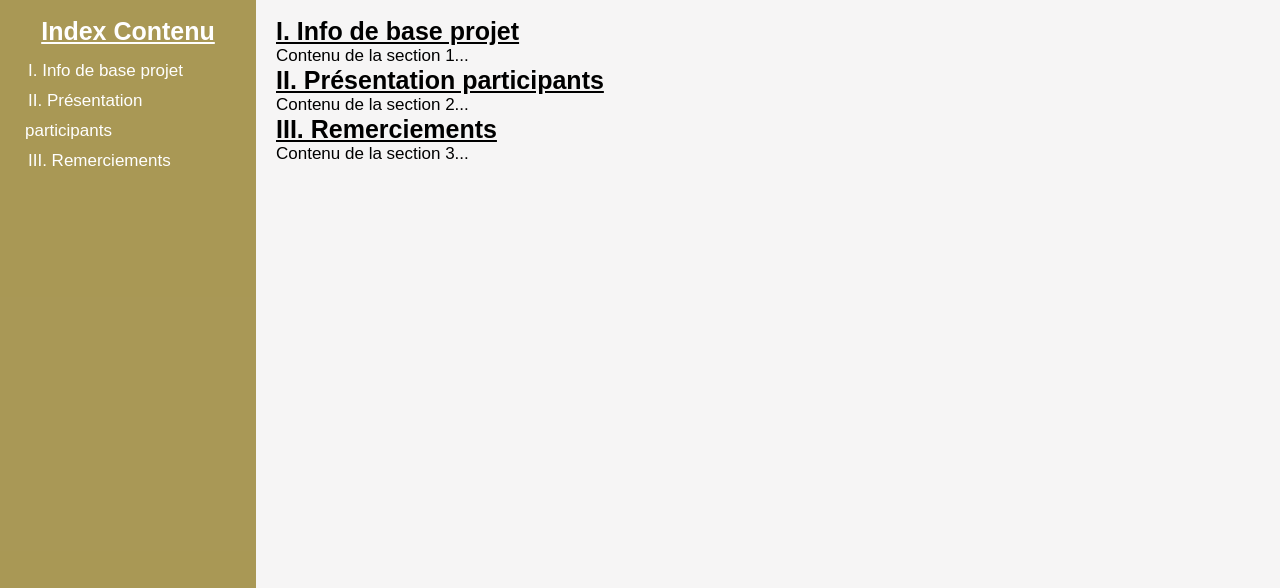
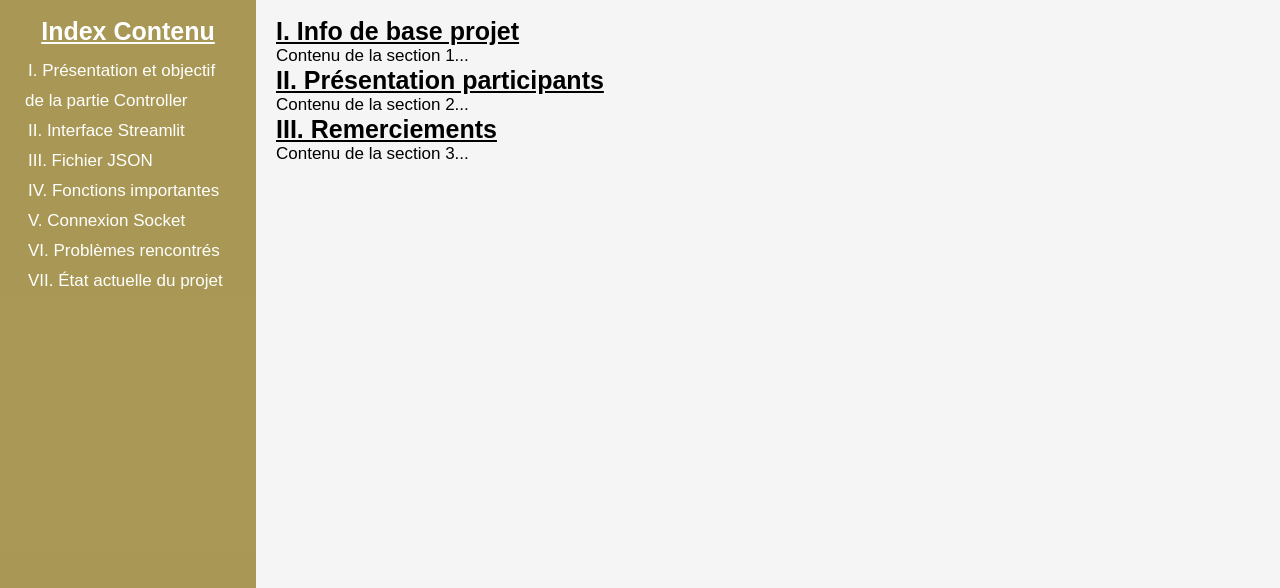
Before and after one commit to ScarFire54/Projet-ToyRobotController-5A-HTML, a plain HTML site: page controller.html in a window 1280 px wide. Shown: the part 212-800 px from the top of the page. Drawn offline with Linux system fonts and the light colour scheme.

Commit message:
temporaire

```diff
--- a/controller.html
+++ b/controller.html
@@ -36,9 +36,13 @@
         <div id="index-contenu">
             <h2>Index Contenu</h2>
             <ul>
-                <li><a href="#section1">I. Info de base projet</a></li>
-                <li><a href="#section2">II. Présentation participants</a></li>
-                <li><a href="#section3">III. Remerciements</a></li>
+                <li><a href="#section1">I. Présentation et objectif de la partie Controller</a></li>
+                <li><a href="#section2">II. Interface Streamlit</a></li>
+                <li><a href="#section3">III. Fichier JSON</a></li>
+                <li><a href="#section4">IV. Fonctions importantes</a></li>
+                <li><a href="#section5">V. Connexion Socket</a></li>
+                <li><a href="#section6">VI. Problèmes rencontrés</a></li>
+                <li><a href="#section7">VII. État actuelle du projet</a></li>
             </ul>
         </div>
 
```
